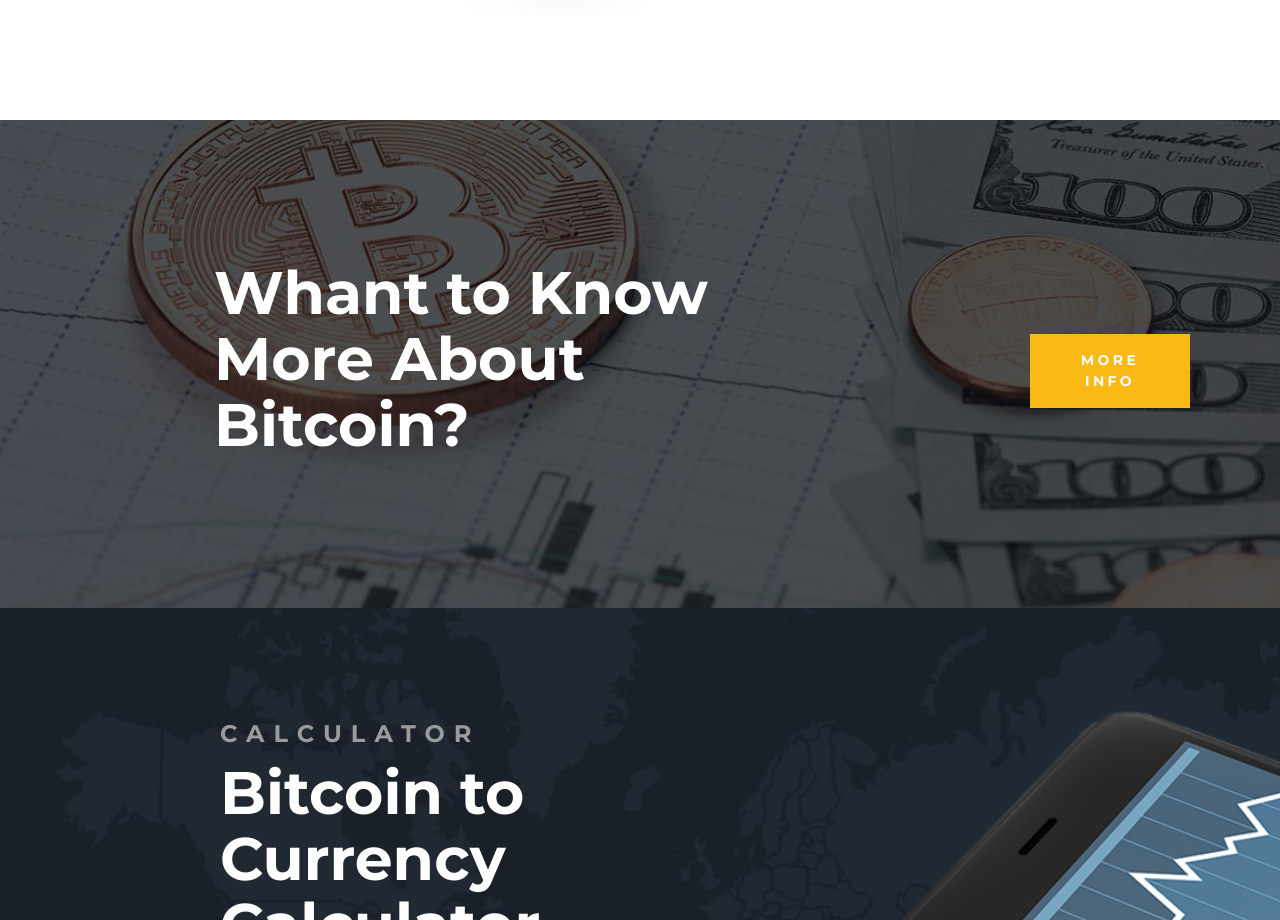
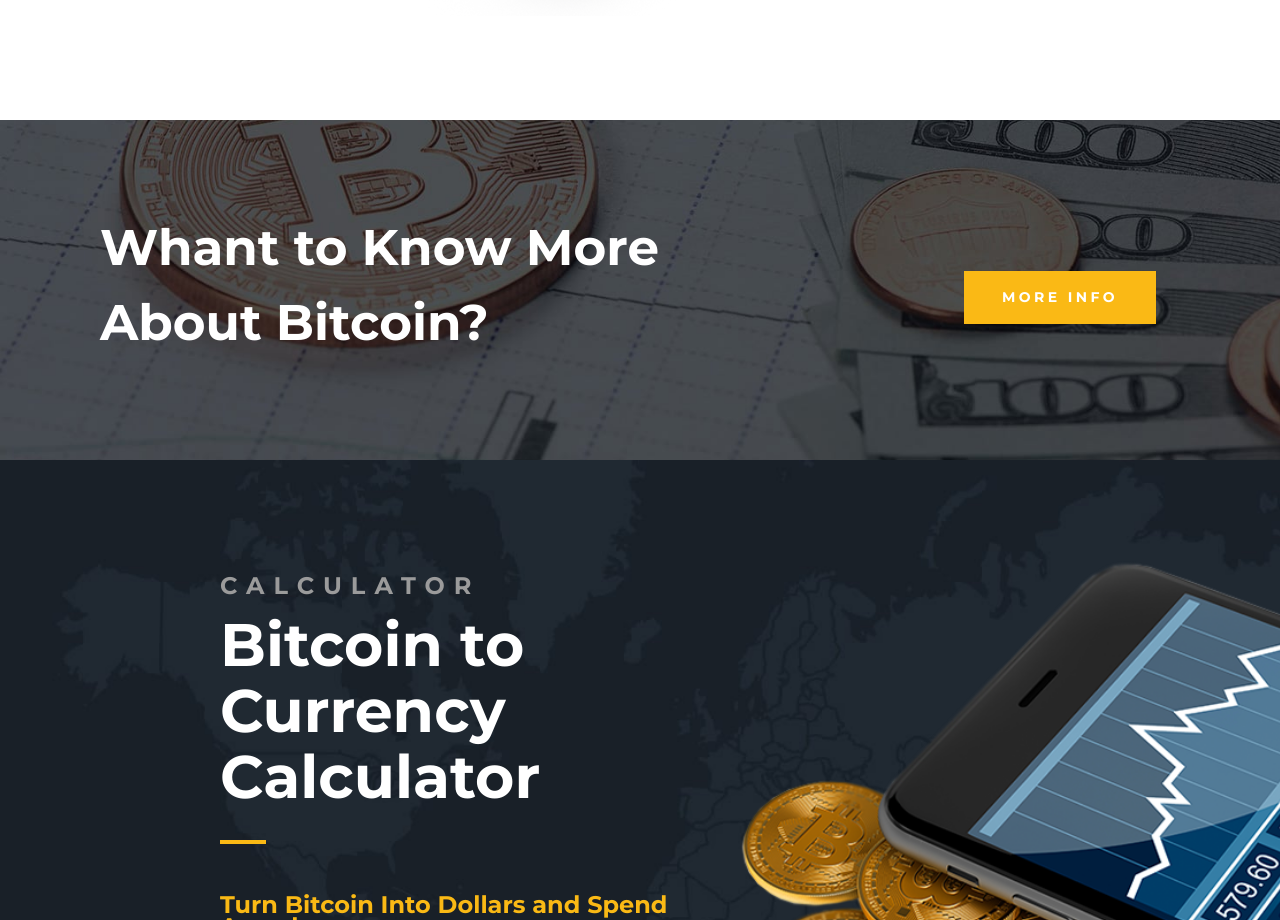
Before and after one commit to Trend20/MyBits, a React (Create React App) app in the folder client/: page / in a window 1280 px wide. Shown: the part 3580-4500 px from the top of the page. Built offline with nearby package versions, Linux system fonts and the light colour scheme.

Commit message:
styling the more component

```diff
--- a/client/src/component/More/More.css
+++ b/client/src/component/More/More.css
@@ -4,7 +4,7 @@
     justify-content: space-around;
     background: url(../bg-img/more-about.jpg);
     background-repeat: no-repeat;
-    padding: 150px;
+    padding: 100px;
     background-size: cover;
     background-position: center;
     color: #ffffff;
@@ -23,11 +23,11 @@
     font-style: normal;
     font-family: 'Montserrat', sans-serif;
     color: #ffffff;
-    font-size: 60px;
-    line-height: 1.1;
+    font-size: 50px;
+    line-height: 1.5;
     letter-spacing: 0px;
     margin-top: -10px;
-    width: 80%;
+    width: 100%;
     display: flex;
     justify-content: center;
     align-items: center;
@@ -51,7 +51,7 @@
     color: #ffffff;
     font-size: 14px;
     padding: 16px 29px;
-    width: 25%;
+    width:30%;
     outline: none;
     border: none;
     margin-top: -15px;
```
